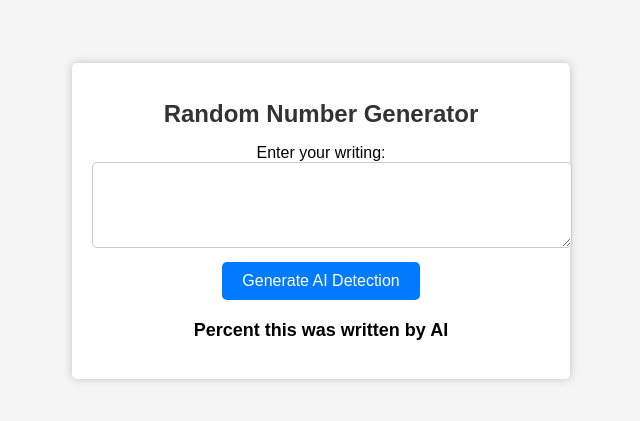
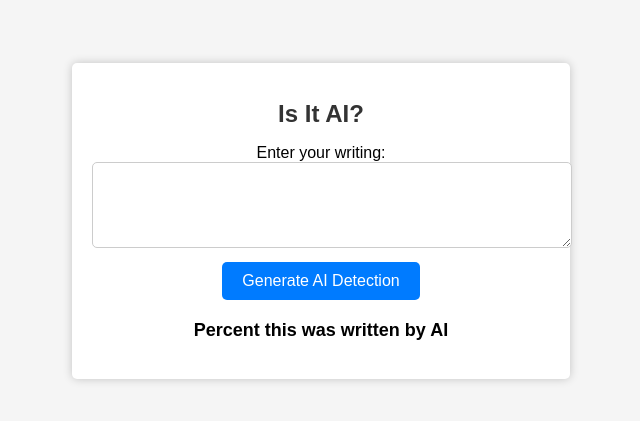
Before and after one commit to orangemn6/is-it-ai, a plain HTML site: page index.html in a window 1280 px wide. Shown: the part 179-600 px from the top of the page, without its empty margins (319-959 px from the left). Drawn offline with Linux system fonts and the light colour scheme.

Commit message:
Update index.html

```diff
--- a/index.html
+++ b/index.html
@@ -2,11 +2,11 @@
 <html>
 <head>
     <link rel="stylesheet" type="text/css" href="index.css">
-    <title>Random Number Generator</title>
+    <title>Is It AI Generator</title>
 </head>
 <body>
     <div class="container">
-        <h1>Random Number Generator</h1>
+        <h1>Is It AI?</h1>
 
         <label for="longAnswer">Enter your writing:</label>
         <textarea id="longAnswer" rows="4" cols="50"></textarea><br>
```
